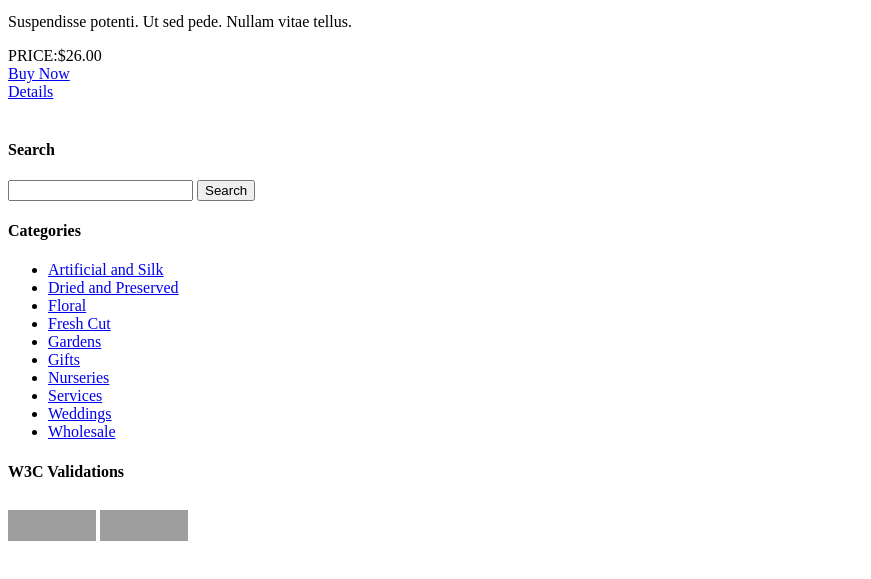
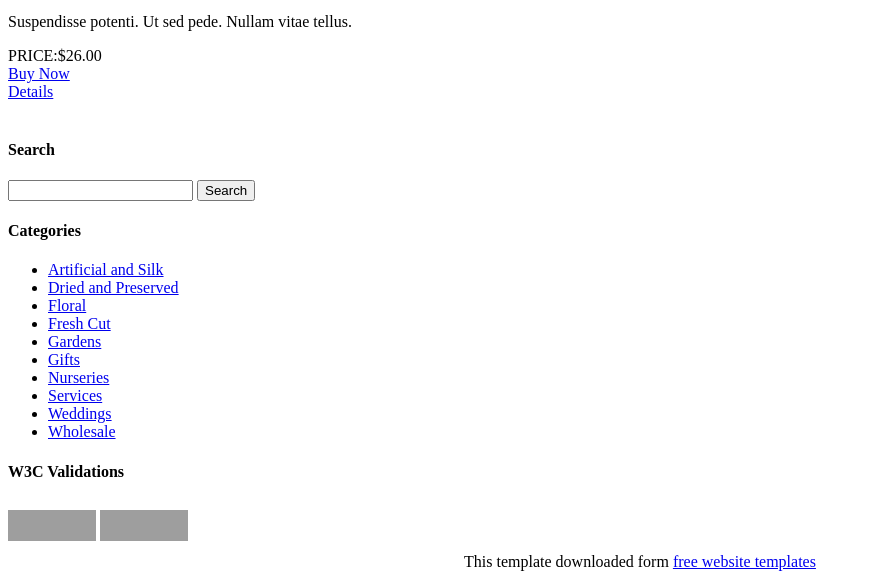
Before and after one commit to thuyoanhhh1312/CC-MTPTPM_Kiemtra, a website: page view/index.html in a window 1280 px wide. Shown: the part 915-1494 px from the top of the page, without its empty margins (0-871 px from the left). Drawn offline with Linux system fonts and the light colour scheme; files that its build step writes are made by us from their sources; grey boxes are pictures that could not be loaded.

Commit message:
feat: add footer credit for template source in index.html

```diff
--- a/view/index.html
+++ b/view/index.html
@@ -122,5 +122,5 @@
 				</div>
             </div>
         </div> <!-- end of content right-->
-
+        <div align=center>This template  downloaded form <a href='http://all-free-download.com/free-website-templates/'>free website templates</a></div></body>
 </html>
```
